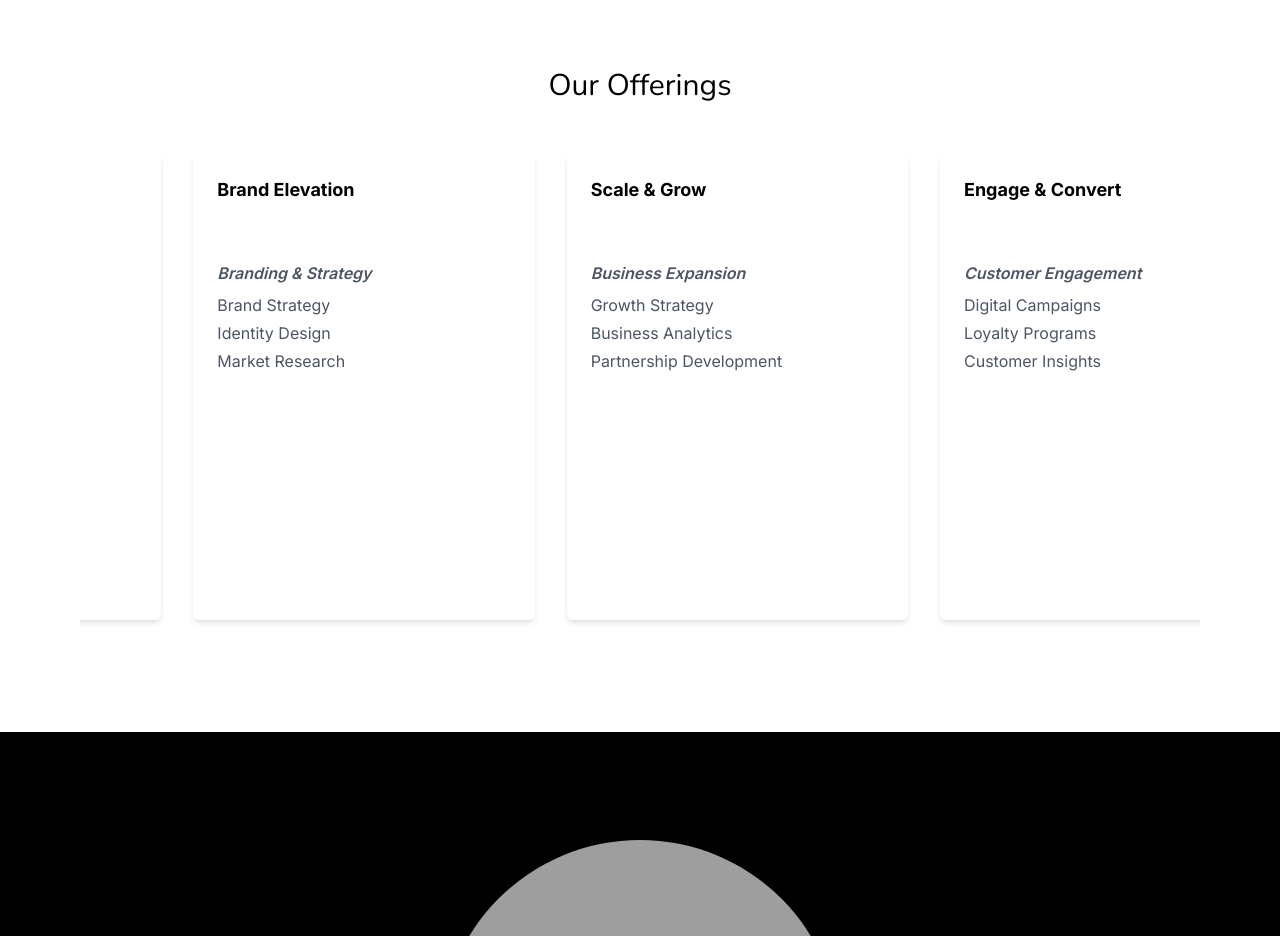
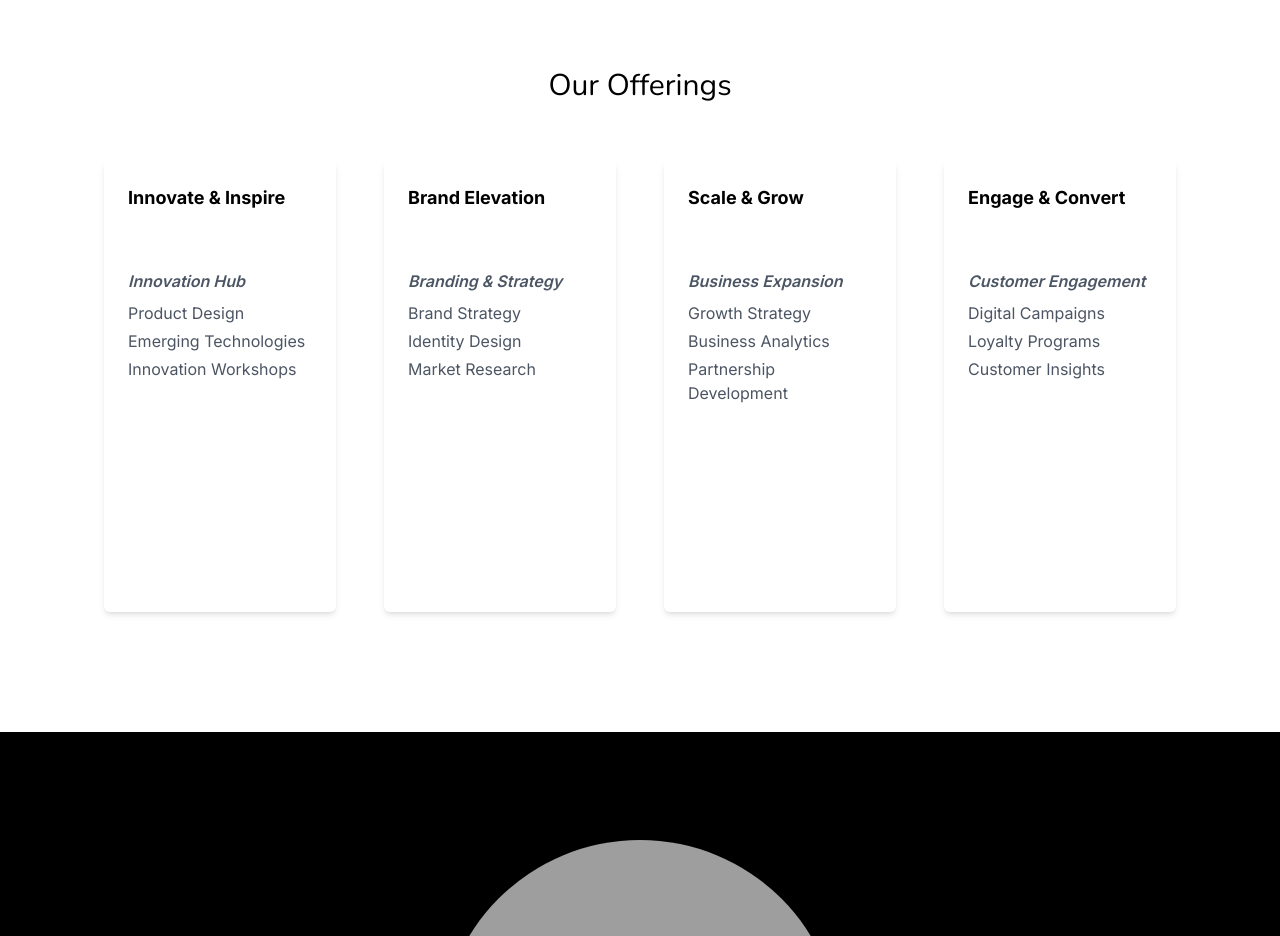
Before and after one commit to zephyr-cmd/motorcar, a Next.js app: page /services/customer-experience in a window 1280 px wide. Shown: the part 1300-2236 px from the top of the page. Built offline with nearby package versions, Linux system fonts and the light colour scheme; grey boxes are pictures that could not be loaded.

Commit message:
card slider ui-fix

```diff
--- a/src/app/_components/cardSlider.js
+++ b/src/app/_components/cardSlider.js
@@ -50,7 +50,7 @@ export default function AutoScrollSlider({ dataPoints }) {
         {dataPoints.map((card) => (
           <div
             key={card.id}
-            className="p-4 min-h-[500px] flex-shrink-0 card w-full sm:w-1/2 md:w-1/3"
+            className="p-2 pb-6 sm:p-6 min-h-[500px] flex-shrink-0 card w-full sm:w-1/2 md:w-1/3 lg:w-1/4"
             id={`vbp-${card.id}`}
           >
             <div className="bg-white h-full shadow-md p-6 rounded-md">
```
